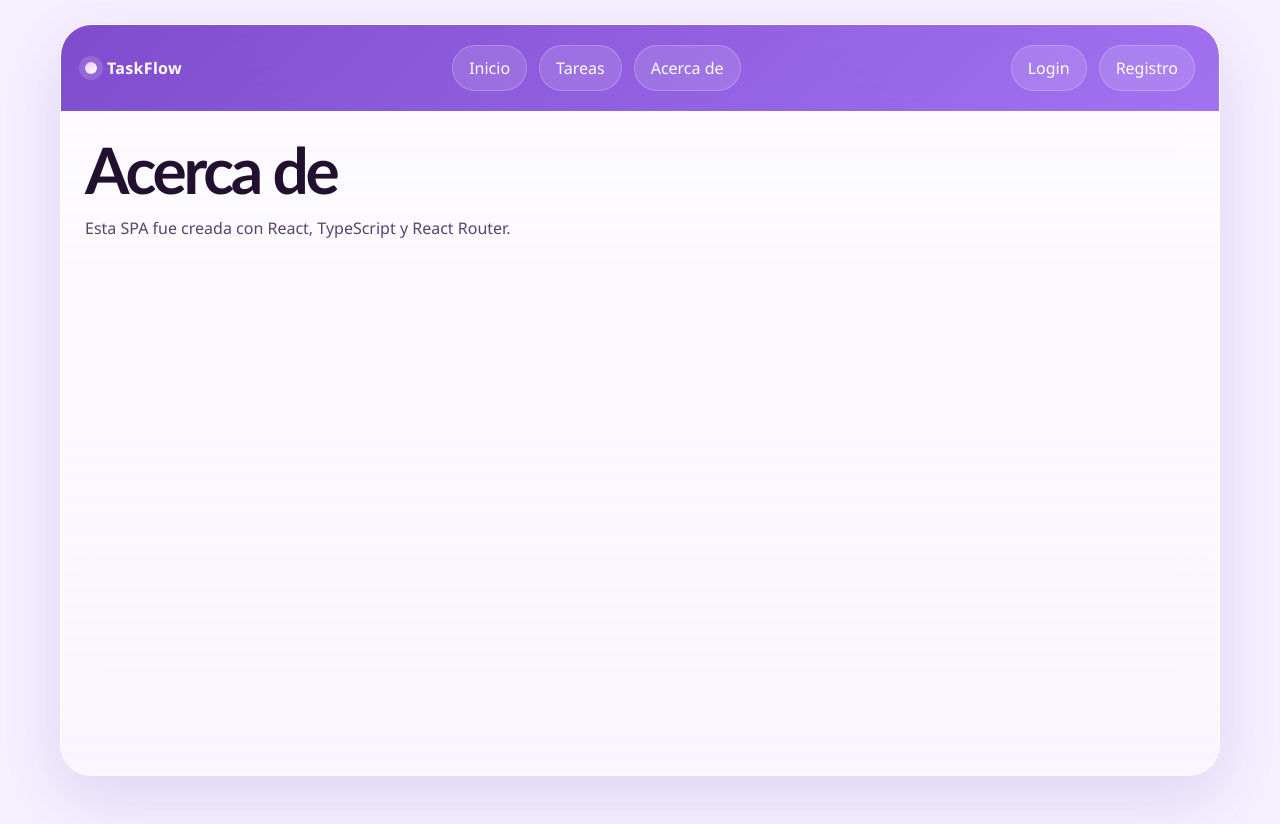
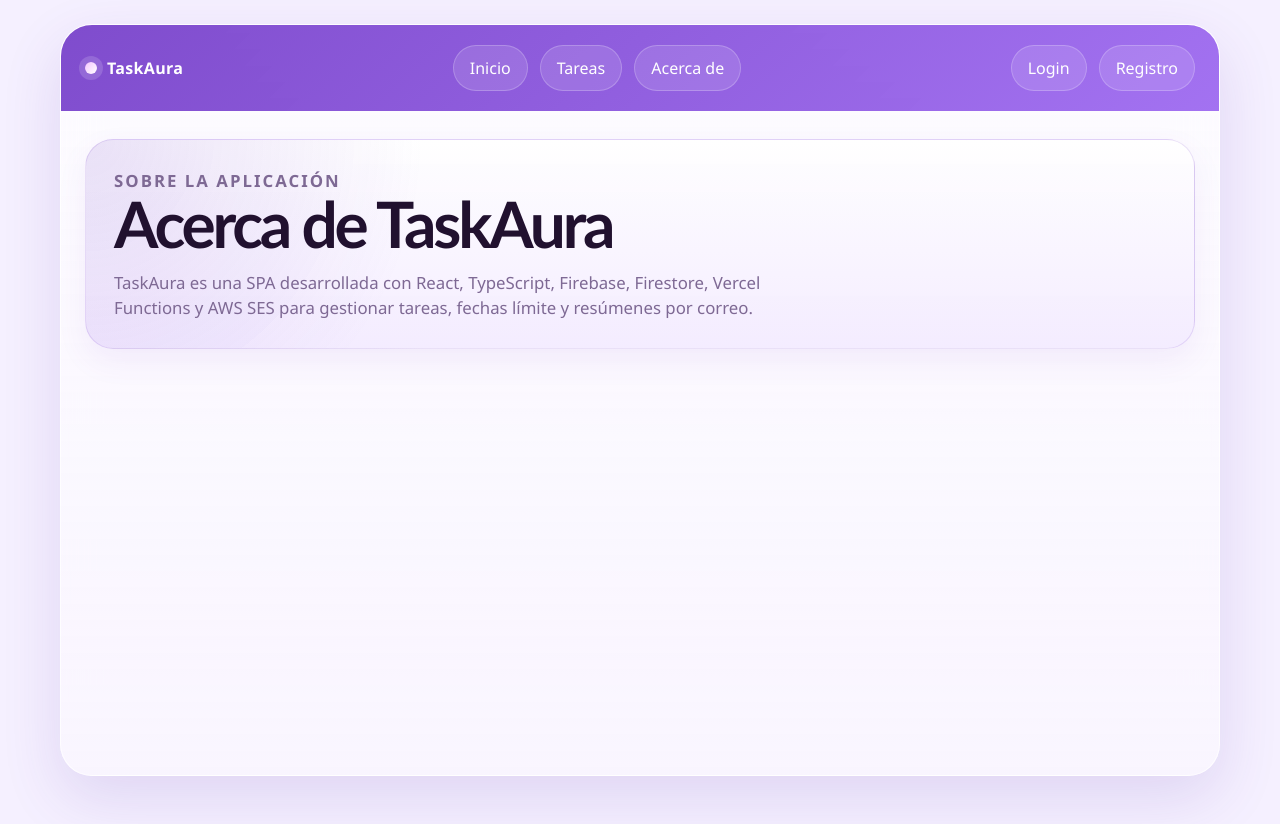
Before and after one commit to luuunita/M4_LunaGomez, a React (Vite) app: page /#/about in a window 1280 px wide. Built offline with nearby package versions, Linux system fonts and the light colour scheme; no server answers.

Commit message:
chore: mejora de nombre de la app

```diff
--- a/src/components/Navbar.tsx
+++ b/src/components/Navbar.tsx
@@ -11,7 +11,7 @@ function Navbar({ user, onLogout }: NavbarProps) {
     <nav className="topbar">
       <div className="brand-mark">
         <span className="brand-dot" />
-        <span>TaskFlow</span>
+        <span>TaskAura</span>
       </div>
 
       <div className="nav-links">
@@ -23,7 +23,7 @@ function Navbar({ user, onLogout }: NavbarProps) {
       <div className="nav-actions">
         {user ? (
           <button type="button" onClick={() => void onLogout()}>
-            Cerrar sesion
+            Cerrar sesión
           </button>
         ) : (
           <>
--- a/src/pages/About.tsx
+++ b/src/pages/About.tsx
@@ -1,8 +1,13 @@
 function About() {
   return (
-    <section>
-      <h1>Acerca de</h1>
-      <p>Esta SPA fue creada con React, TypeScript y React Router.</p>
+    <section className="hero-panel">
+      <p className="auth-eyebrow">Sobre la aplicación</p>
+      <h1>Acerca de TaskAura</h1>
+      <p>
+        TaskAura es una SPA desarrollada con React, TypeScript, Firebase,
+        Firestore, Vercel Functions y AWS SES para gestionar tareas, fechas
+        límite y resúmenes por correo.
+      </p>
     </section>
   );
 }
--- a/src/pages/Home.tsx
+++ b/src/pages/Home.tsx
@@ -1,8 +1,12 @@
 function Home() {
   return (
-    <section>
-      <h1>Bienvenida</h1>
-      <p>Esta aplicacion permite gestionar tareas diarias del equipo.</p>
+    <section className="hero-panel">
+      <p className="auth-eyebrow">Organización inteligente</p>
+      <h1>TaskAura</h1>
+      <p>
+        Gestiona tus tareas, organiza fechas clave y mantén el control de tus
+        pendientes en una experiencia moderna, clara y segura.
+      </p>
     </section>
   );
 }
--- a/src/pages/Tasks.tsx
+++ b/src/pages/Tasks.tsx
@@ -114,7 +114,7 @@ function Tasks() {
   return (
     <main className="tasks-page">
       <Welcome
-        title="Panel de tareas"
+        title="TaskAura"
         message="Gestiona tus pendientes, organiza fechas clave y comparte un resumen por correo cuando lo necesites."
       />
 
```
